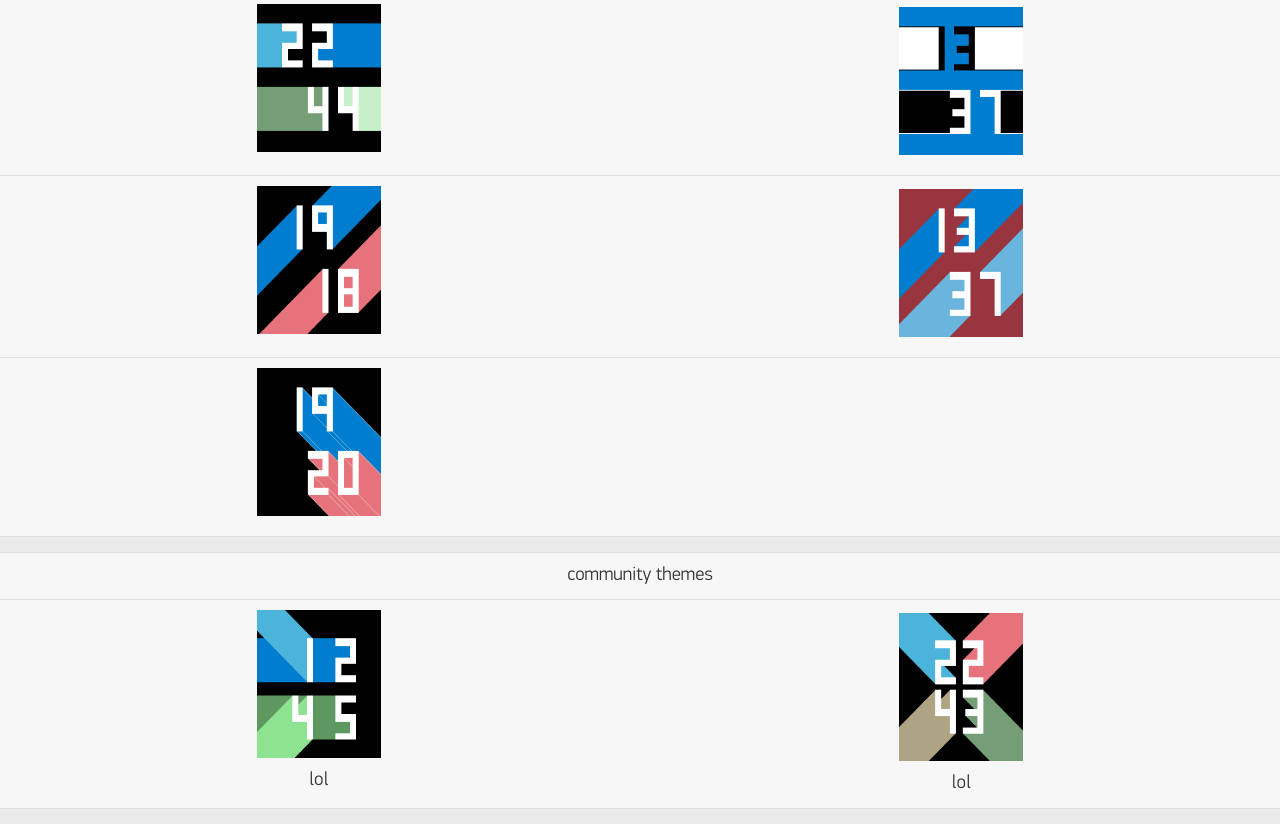
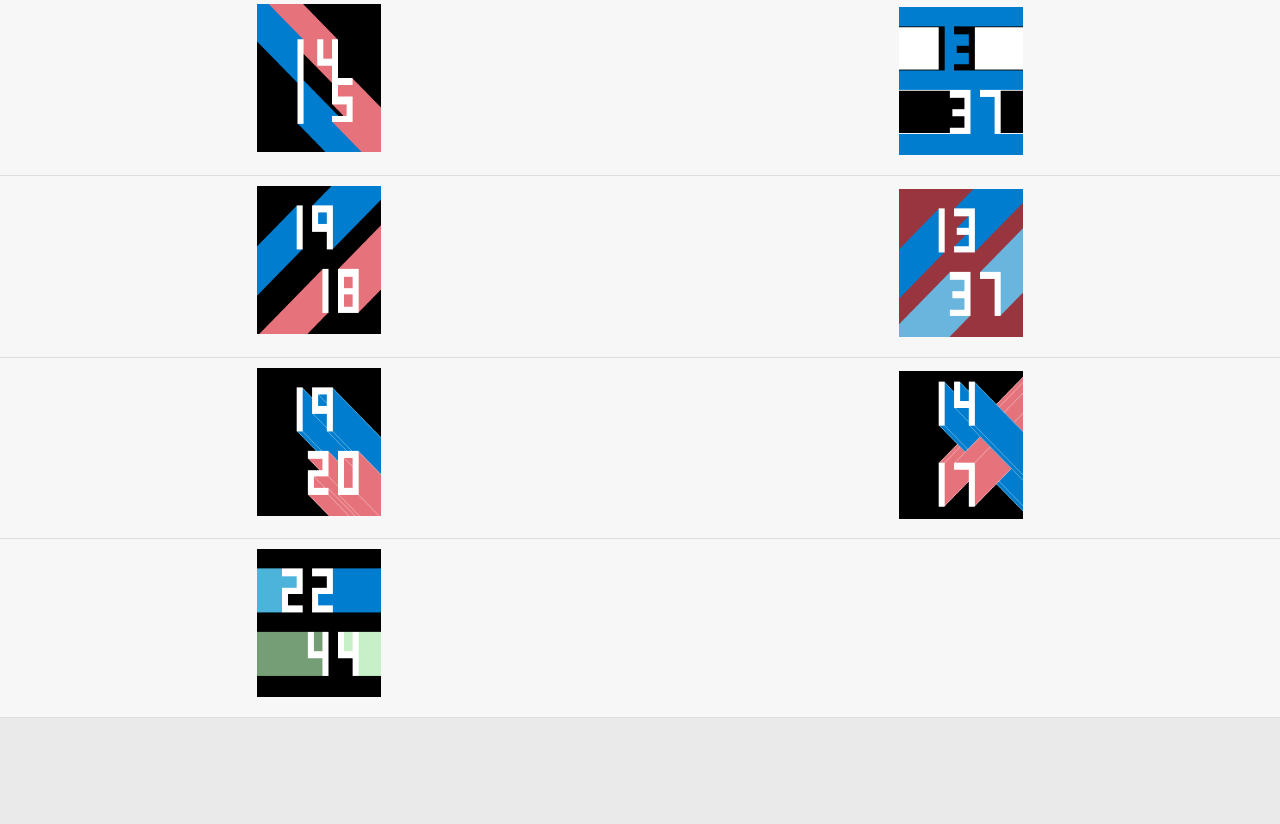
Before and after one commit to Franciscoseipel/Custom-Ribbon, a website: page config/themes/themes.html in a window 1280 px wide. Shown: the part 448-1272 px from the top of the page. After the commit the page ends 1181 px from the top, so only its background shows below. Drawn offline with Linux system fonts and the light colour scheme.

Commit message:
added themes

```diff
--- a/config/js/main.js
+++ b/config/js/main.js
@@ -170,6 +170,8 @@ function png($num) {
   if($num==='5')  importdata('{"backgroundColor":"0x000000","twentyFourHourFormat":false,"h1dir":"6","h1numberColor":"0xffffff","h1bandColor":"0x0068ca","h1x":"28","h1y":"22","h1delay":"0","h1duration":"800","h1outline":false,"h1line":false,"h1linesColor":"0x4cb4db","h2trans":false,"h2dir":"2","h2numberColor":"0xffffff","h2bandColor":"0x0055FF","h2x":"63","h2y":"22","h2delay":"0","h2duration":"1000","h2outline":false,"h2line":false,"h2linesColor":"0x4cb4db","m1trans":false,"m1dir":"6","m1numberColor":"0xffffff","m1bandColor":"0xe35462","m1x":"58","m1y":"94","m1delay":"600","m1duration":"800","m1outline":false,"m1line":false,"m1linesColor":"0xefb5b8","m2trans":false,"m2dir":"2","m2numberColor":"0xffffff","m2bandColor":"0xe66e6b","m2x":"93","m2y":"94","m2delay":"600","m2duration":"1000","m2outline":false,"m2line":false,"m2linesColor":"0xefb5b8","invertanimationdelay":true,"changeallnumbers":true,"numberontop":false,"h1posone":"0","h2posone":"2","m1posone":"0","m2posone":"2","layer1":"4","layer2":"3","layer3":"2","layer4":"1"}');
   if($num==='6')  importdata('{"backgroundColor":"0x99353f","twentyFourHourFormat":false,"h1dir":"6","h1numberColor":"0xffffff","h1bandColor":"0x0068ca","h1x":"28","h1y":"22","h1delay":"0","h1duration":"800","h1outline":false,"h1line":false,"h1linesColor":"0x4cb4db","h2trans":false,"h2dir":"2","h2numberColor":"0xffffff","h2bandColor":"0x0055FF","h2x":"63","h2y":"22","h2delay":"0","h2duration":"1000","h2outline":false,"h2line":false,"h2linesColor":"0x4cb4db","m1trans":false,"m1dir":"6","m1numberColor":"0xffffff","m1bandColor":"0x4cb4db","m1x":"58","m1y":"94","m1delay":"600","m1duration":"800","m1outline":false,"m1line":false,"m1linesColor":"0xefb5b8","m2trans":false,"m2dir":"2","m2numberColor":"0xffffff","m2bandColor":"0x4cb4db","m2x":"93","m2y":"94","m2delay":"600","m2duration":"1000","m2outline":false,"m2line":false,"m2linesColor":"0xefb5b8","invertanimationdelay":true,"changeallnumbers":true,"numberontop":false,"h1posone":"0","h2posone":"2","m1posone":"0","m2posone":"2","layer1":"4","layer2":"3","layer3":"2","layer4":"1"}');
   if($num==='7')  importdata('{"backgroundColor":"0x0068ca","twentyFourHourFormat":false,"h1dir":"7","h1numberColor":"0x000000","h1bandColor":"0xffffff","h1x":"28","h1y":"22","h1delay":"0","h1duration":"1000","h1outline":true,"h1line":false,"h1linesColor":"0x000000","h2trans":false,"h2dir":"3","h2numberColor":"0x000000","h2bandColor":"0xffffff","h2x":"63","h2y":"22","h2delay":"500","h2duration":"1000","h2outline":true,"h2line":false,"h2linesColor":"0x000000","m1trans":false,"m1dir":"7","m1numberColor":"0xffffff","m1bandColor":"0x000000","m1x":"58","m1y":"94","m1delay":"600","m1duration":"1000","m1outline":true,"m1line":false,"m1linesColor":"0xffffff","m2trans":false,"m2dir":"3","m2numberColor":"0xffffff","m2bandColor":"0x000000","m2x":"93","m2y":"94","m2delay":"100","m2duration":"1000","m2outline":true,"m2line":false,"m2linesColor":"0xffffff","invertanimationdelay":true,"changeallnumbers":true,"numberontop":false,"h1posone":"0","h2posone":"2","m1posone":"0","m2posone":"2","layer1":"2","layer2":"1","layer3":"3","layer4":"4"}');
+  if($num==='8')  importdata('{"backgroundColor":"0x000000","twentyFourHourFormat":false,"h1dir":"4","h1numberColor":"0xffffff","h1bandColor":"0x0068ca","h1x":"28","h1y":"12","h1delay":"0","h1duration":"800","h1outline":true,"h1line":true,"h1linesColor":"0x4cb4db","h2trans":false,"h2dir":"4","h2numberColor":"0xffffff","h2bandColor":"0x0055FF","h2x":"63","h2y":"12","h2delay":"0","h2duration":"1000","h2outline":true,"h2line":true,"h2linesColor":"0x4cb4db","m1trans":false,"m1dir":"2","m1numberColor":"0xffffff","m1bandColor":"0xe35462","m1x":"28","m1y":"104","m1delay":"600","m1duration":"800","m1outline":true,"m1line":true,"m1linesColor":"0xefb5b8","m2trans":false,"m2dir":"2","m2numberColor":"0xffffff","m2bandColor":"0xe66e6b","m2x":"63","m2y":"104","m2delay":"600","m2duration":"1000","m2outline":true,"m2line":true,"m2linesColor":"0xefb5b8","invertanimationdelay":true,"changeallnumbers":true,"numberontop":false,"h1posone":"0","h2posone":"2","m1posone":"0","m2posone":"2","layer1":"2","layer2":"4","layer3":"1","layer4":"3"}');
+  if($num==='9')  importdata('{"backgroundColor":"0x000000","twentyFourHourFormat":false,"h1dir":"8","h1numberColor":"0xffffff","h1bandColor":"0x0068ca","h1x":"29","h1y":"40","h1delay":"200","h1duration":"800","h1outline":false,"h1line":false,"h1linesColor":"0xffffff","h2trans":false,"h2dir":"8","h2numberColor":"0xffffff","h2bandColor":"0xe35462","h2x":"69","h2y":"40","h2delay":"200","h2duration":"1000","h2outline":false,"h2line":false,"h2linesColor":"0xffffff","m1trans":false,"m1dir":"4","m1numberColor":"0xffffff","m1bandColor":"0x0068ca","m1x":"46","m1y":"86","m1delay":"0","m1duration":"1000","m1outline":false,"m1line":false,"m1linesColor":"0xffffff","m2trans":false,"m2dir":"4","m2numberColor":"0xffffff","m2bandColor":"0xe66e6b","m2x":"86","m2y":"84","m2delay":"400","m2duration":"800","m2outline":false,"m2line":false,"m2linesColor":"0xffffff","invertanimationdelay":true,"changeallnumbers":true,"numberontop":false,"h1posone":"0","h2posone":"0","m1posone":"2","m2posone":"2","layer1":"4","layer2":"3","layer3":"1","layer4":"2"}');
 }
 
 
--- a/config/themes/themes.html
+++ b/config/themes/themes.html
@@ -60,8 +60,8 @@
 
   <div class='item'>
     <div style="width:49%;">
-    <a href="JavaScript:png('2')">
-    <img src="pic/3.png" id="png2" alt="1" style="width:124px;height:148px;"></a>
+    <a href="JavaScript:png('9')">
+    <img src="pic/9.png" id="png2" alt="1" style="width:124px;height:148px;"></a>
     </div>
 
     <div style="width:49%;float:right;margin-top: -155px">
@@ -90,8 +90,21 @@
     <img src="pic/7.png" id="png3" alt="1" style="width:124px;height:148px;"></a>
     </div>
 
-  <!--  <div style="width:49%;float:right;margin-top: -155px">
-    <a href="JavaScript:png('6')">
+    <div style="width:49%;float:right;margin-top: -155px">
+    <a href="JavaScript:png('8')">
+    <img src="pic/8.png" id="png2" alt="1" style="width:124px;height:148px;"></a>
+    </div>
+  </div>
+
+
+  <div  class='item'>
+    <div style="width:49%;">
+    <a href="JavaScript:png('2')">
+    <img src="pic/3.png" id="png2" alt="1" style="width:124px;height:148px;"></a>
+    </div>
+
+   <!-- <div style="width:49%;float:right;margin-top: -155px">
+    <a href="JavaScript:png('8')">
     <img src="pic/3.png" id="png2" alt="1" style="width:124px;height:148px;"></a>
     </div> -->
   </div>
@@ -104,7 +117,7 @@
 
 
 
-    <div class='item-container'>
+  <!--  <div class='item-container'>
     <div class='item-container-content'  style="text-align: center">
       <div class='item'>
         community themes
@@ -131,7 +144,7 @@
 
 
     </div>
-  </div>
+  </div>-->
 
 
 
```
Also changed, not shown: config/themes/pic/8.png (added), config/themes/pic/9.png (added).
